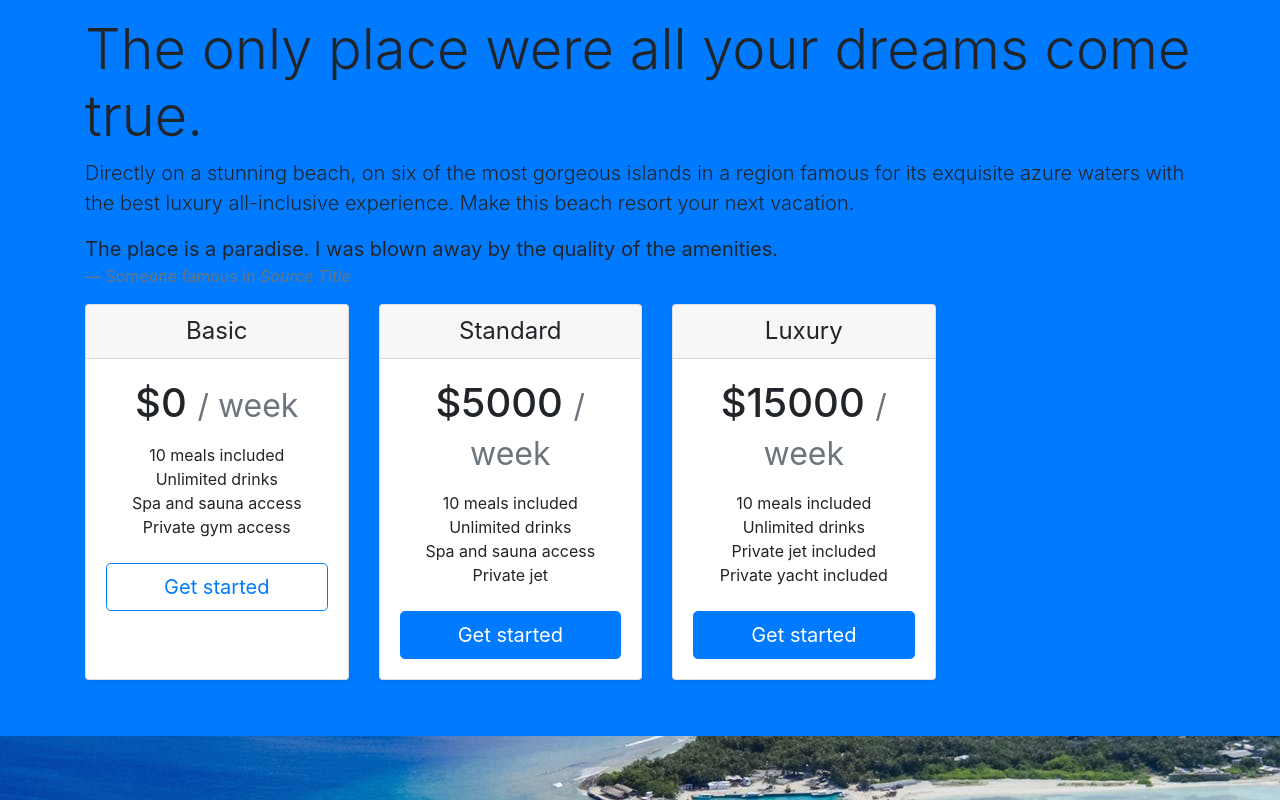
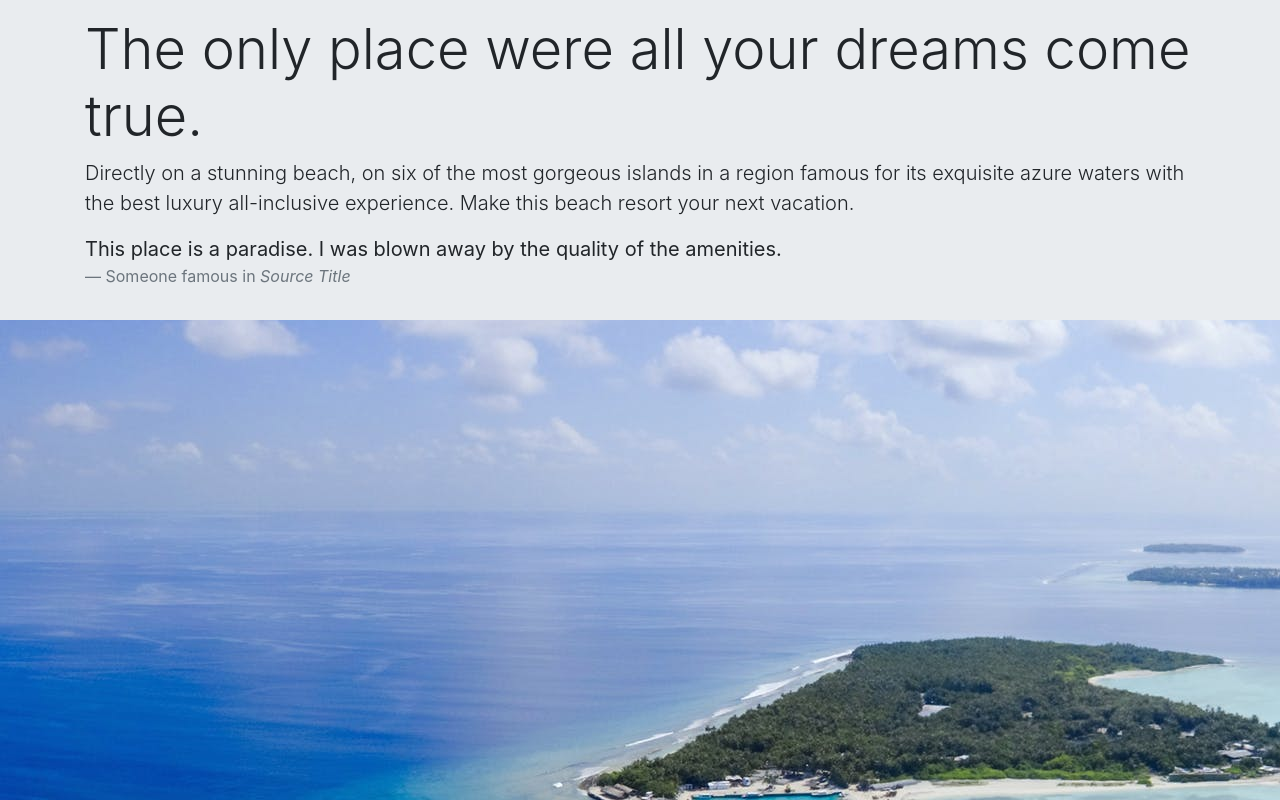
Before and after one commit to romankolivashko/vacation, a plain HTML site: page index.html in a window 1280 px wide. Drawn offline with Linux system fonts and the light colour scheme.

Commit message:
Remove info about available packages

```diff
--- a/css/style.css
+++ b/css/style.css
@@ -6,3 +6,11 @@ body {
   display: flex;
   align-items: flex-end;
 } */
+
+/* .center {
+  align-items: flex-start;
+} */
+
+.heading {
+  background-color: rgb(80, 94, 133);
+}
--- a/index.html
+++ b/index.html
@@ -8,69 +8,18 @@
 </head>
 
 <body>
-  <div class="jumbotron jumbotron-fluid p-3 mb-2 bg-primary text-red">
+  <div class="jumbotron jumbotron-fluid p-3 mb-2 text-red">
     <div class="container">
+
       <h1 class="display-4">The only place were all your dreams come true.</h1>
       <p class="lead">Directly on a stunning beach, on six of the most gorgeous islands in a region famous for its
         exquisite azure waters with the best luxury all-inclusive experience. Make this beach resort your next vacation.
       </p>
 
       <blockquote class="blockquote">
-        <p class="mb-0">The place is a paradise. I was blown away by the quality of the amenities.</p>
+        <p class="mb-0">This place is a paradise. I was blown away by the quality of the amenities.</p>
         <footer class="blockquote-footer">Someone famous in <cite title="Source Title">Source Title</cite></footer>
       </blockquote>
-
-      <div class="packages">
-        <div class="d-flex align-items-end align-content-end">
-          <div class="card-deck mb-3 text-center">
-            <div class="card mb-4 shadow-sm">
-              <div class="card-header">
-                <h4 class="my-0 font-weight-normal">Basic</h4>
-              </div>
-              <div class="card-body">
-                <h1 class="card-title pricing-card-title">$0 <small class="text-muted">/ week</small></h1>
-                <ul class="list-unstyled mt-3 mb-4">
-                  <li>10 meals included</li>
-                  <li>Unlimited drinks</li>
-                  <li>Spa and sauna access</li>
-                  <li>Private gym access</li>
-                </ul>
-                <button type="button" class="btn btn-lg btn-block btn-outline-primary">Get started</button>
-              </div>
-            </div>
-            <div class="card mb-4 shadow-sm">
-              <div class="card-header">
-                <h4 class="my-0 font-weight-normal">Standard</h4>
-              </div>
-              <div class="card-body">
-                <h1 class="card-title pricing-card-title">$5000 <small class="text-muted">/ week</small></h1>
-                <ul class="list-unstyled mt-3 mb-4">
-                  <li>10 meals included</li>
-                  <li>Unlimited drinks</li>
-                  <li>Spa and sauna access</li>
-                  <li>Private jet</li>
-                </ul>
-                <button type="button" class="btn btn-lg btn-block btn-primary">Get started</button>
-              </div>
-            </div>
-            <div class="card mb-4 shadow-sm">
-              <div class="card-header">
-                <h4 class="my-0 font-weight-normal">Luxury</h4>
-              </div>
-              <div class="card-body">
-                <h1 class="card-title pricing-card-title">$15000 <small class="text-muted">/ week</small></h1>
-                <ul class="list-unstyled mt-3 mb-4">
-                  <li>10 meals included</li>
-                  <li>Unlimited drinks</li>
-                  <li>Private jet included</li>
-                  <li>Private yacht included</li>
-                </ul>
-                <button type="button" class="btn btn-lg btn-block btn-primary">Get started</button>
-              </div>
-            </div>
-          </div>
-        </div>
-      </div>
     </div>
   </div>
 </body>
```
